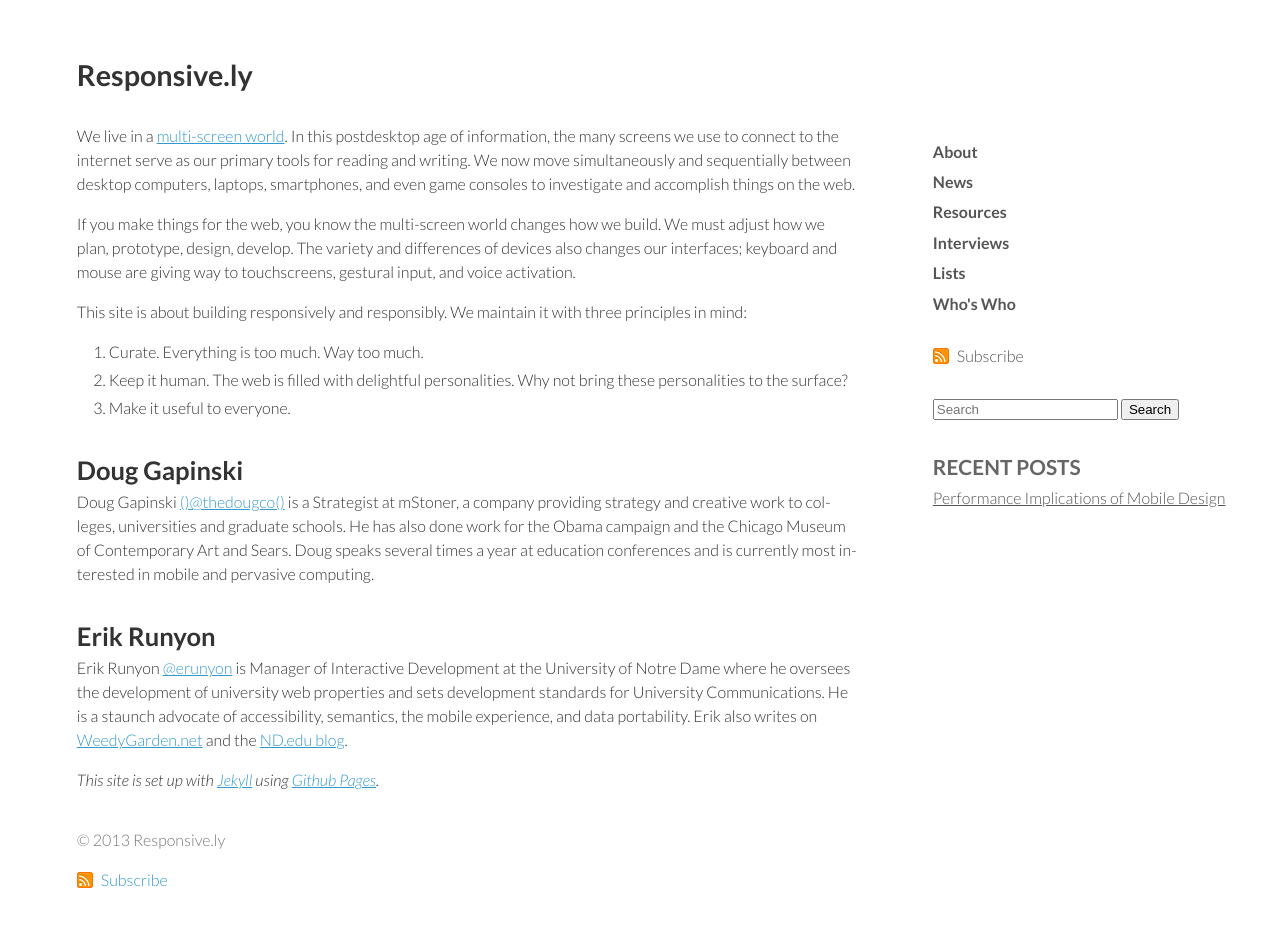
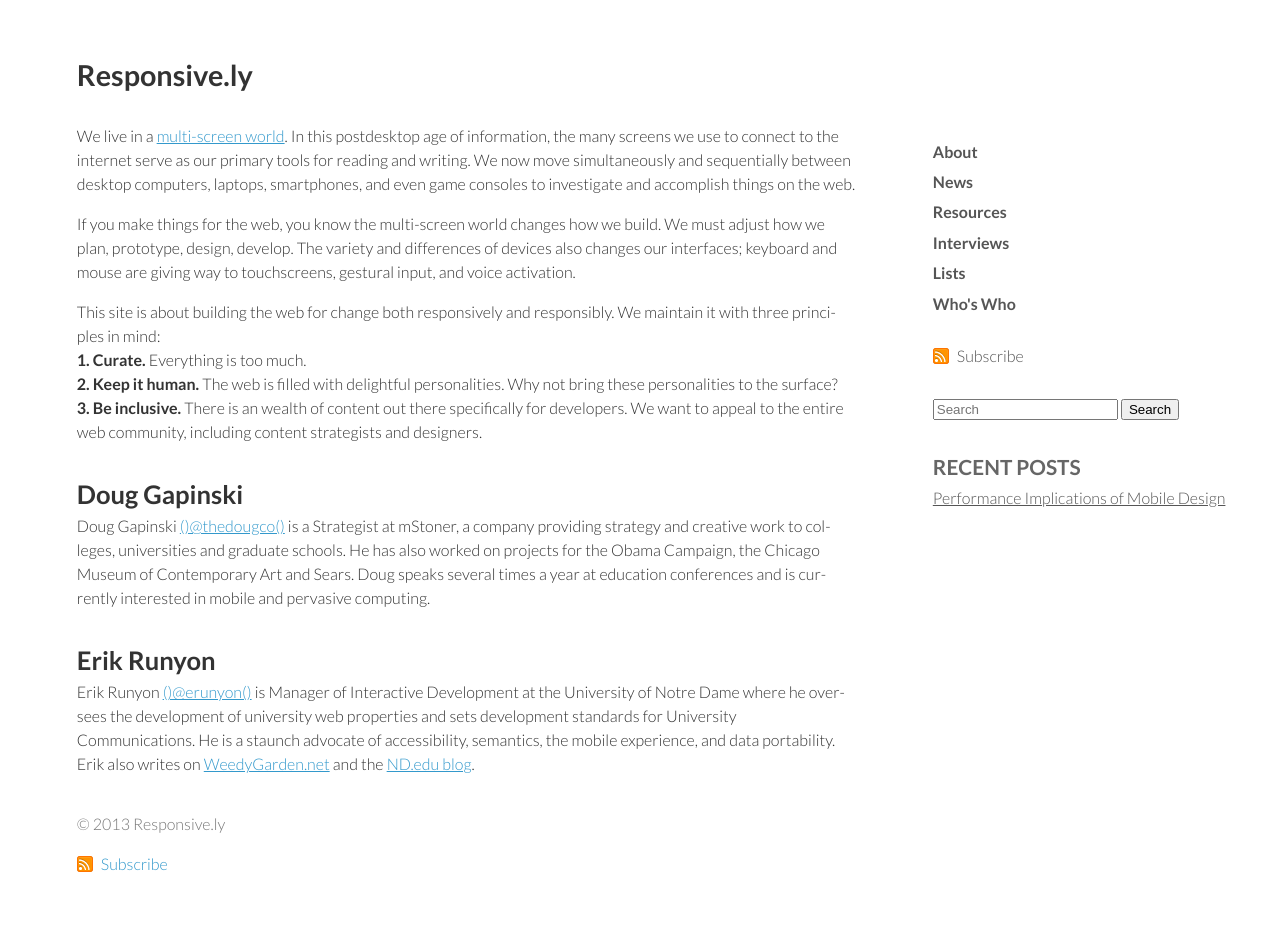
Before and after one commit to thedougco/responsive.ly, a Jekyll site: the page built from about/index.md, in a window 1280 px wide. Built offline with Jekyll 4.4.1, drawn with Linux system fonts in a browser that asks for light colours; nearby versions of some CDN libraries; Markdown is read by kramdown in place of the engine named in the settings.

Commit message:
About page edits

```diff
--- a/about/index.md
+++ b/about/index.md
@@ -6,15 +6,13 @@ We live in a [multi-screen world](http://www.google.com/think/research-studies/t
 
 If you make things for the web, you know the multi-screen world changes how we build. We must adjust how we plan, prototype, design, develop. The variety and differences of devices also changes our interfaces; keyboard and mouse are giving way to touchscreens, gestural input, and voice activation.
 
-This site is about building responsively and responsibly. We maintain it with three principles in mind:
-1. Curate. Everything is too much. Way too much.
-2. Keep it human. The web is filled with delightful personalities. Why not bring these personalities to the surface?
-3. Make it useful to everyone.
+This site is about building the web for change both responsively and responsibly. We maintain it with three principles in mind:
+**1. Curate.** Everything is too much.
+**2. Keep it human.** The web is filled with delightful personalities. Why not bring these personalities to the surface?
+**3. Be inclusive.** There is an wealth of content out there specifically for developers. We want to appeal to the entire web community, including content strategists and designers.
 
 ## Doug Gapinski
-Doug Gapinski [()@thedougco()](http://www.twitter.com/thedougco) is a Strategist at mStoner, a company providing strategy and creative work to colleges, universities and graduate schools. He has also done work for the Obama campaign and the Chicago Museum of Contemporary Art and Sears. Doug speaks several times a year at education conferences and is currently most interested in mobile and pervasive computing.
+Doug Gapinski [()@thedougco()](http://www.twitter.com/thedougco) is a Strategist at mStoner, a company providing strategy and creative work to colleges, universities and graduate schools. He has also worked on projects for the Obama Campaign, the Chicago Museum of Contemporary Art and Sears. Doug speaks several times a year at education conferences and is currently interested in mobile and pervasive computing.
 
 ## Erik Runyon
-Erik Runyon [@erunyon](http://www.twitter.com/erunyon) is Manager of Interactive Development at the University of Notre Dame where he oversees the development of university web properties and sets development standards for University Communications. He is a staunch advocate of accessibility, semantics, the mobile experience, and data portability. Erik also writes on [WeedyGarden.net](http://www.weedygarden.net/) and the [ND.edu blog](http://blogs.nd.edu/nddotedu/).
-
-*This site is set up with [Jekyll](https://github.com/mojombo/jekyll) using [Github Pages](http://pages.github.com/).*
+Erik Runyon [()@erunyon()](http://www.twitter.com/erunyon) is Manager of Interactive Development at the University of Notre Dame where he oversees the development of university web properties and sets development standards for University Communications. He is a staunch advocate of accessibility, semantics, the mobile experience, and data portability. Erik also writes on [WeedyGarden.net](http://www.weedygarden.net/) and the [ND.edu blog](http://blogs.nd.edu/nddotedu/).
```
